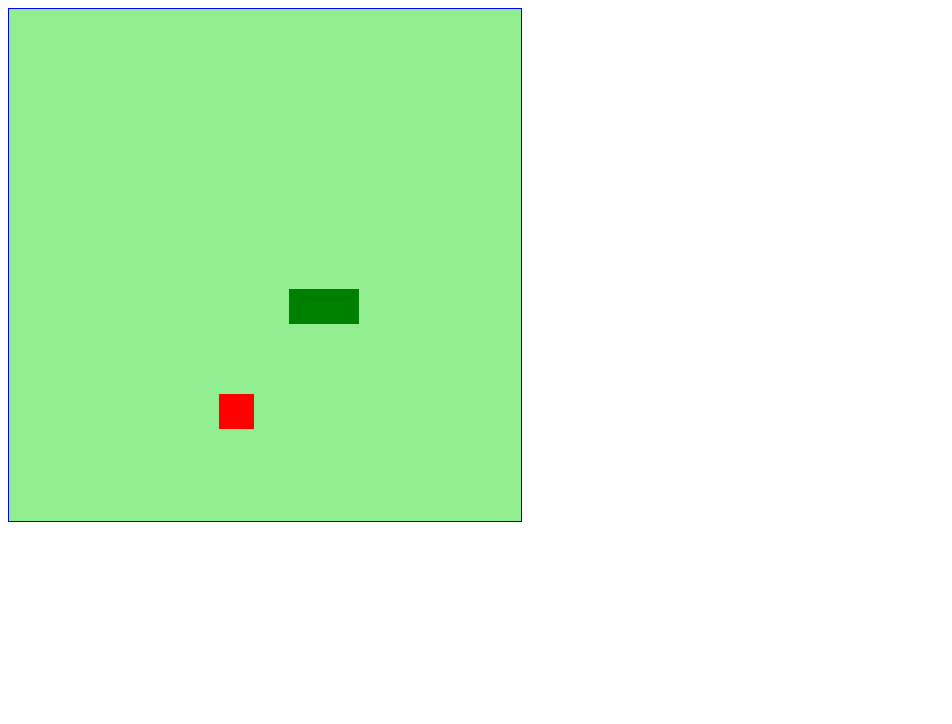
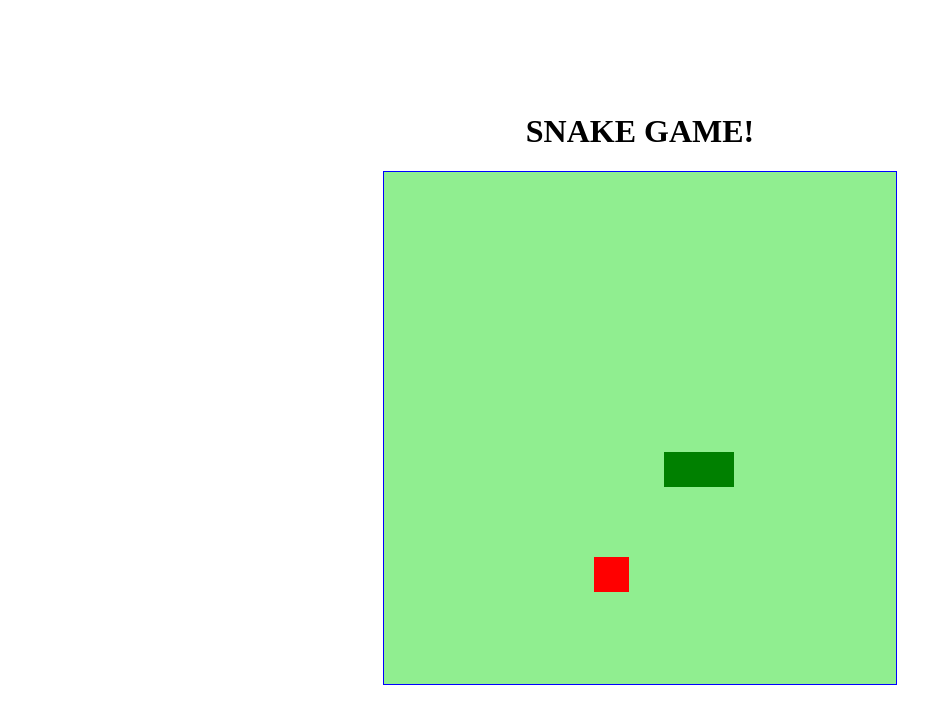
Before and after one commit to alissonfernandes/Digital-Innovation-One-My-Projects, a plain HTML site: page Snake/index.html in a window 1280 px wide. Shown: the whole page, without its empty margins (0-952 px from the left). Drawn offline with Linux system fonts and the light colour scheme.

Commit message:
Snake Game - Adicionando estilização

```diff
--- a/Snake/index.html
+++ b/Snake/index.html
@@ -9,7 +9,7 @@
     <title>Snake Game</title>
 </head>
 <body>
+    <h1>SNAKE GAME!</h1>
     <canvas id="snake" width="512" height="512"></canvas>
-
 </body>
 </html>
--- a/Snake/style.css
+++ b/Snake/style.css
@@ -1,3 +1,12 @@
 canvas{
     border: 1px solid blue;
 }
+
+body{
+    height: 95vh;
+    width: 95;
+    display: flex;
+    justify-content: center;
+    align-items: center;
+    flex-direction: column;
+}
```
